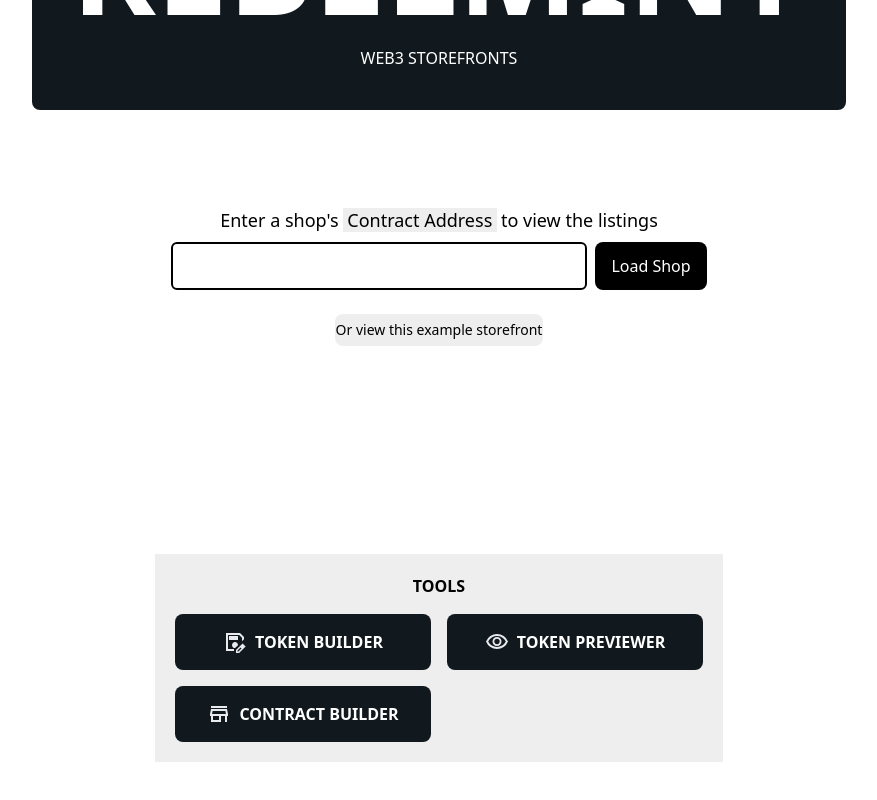
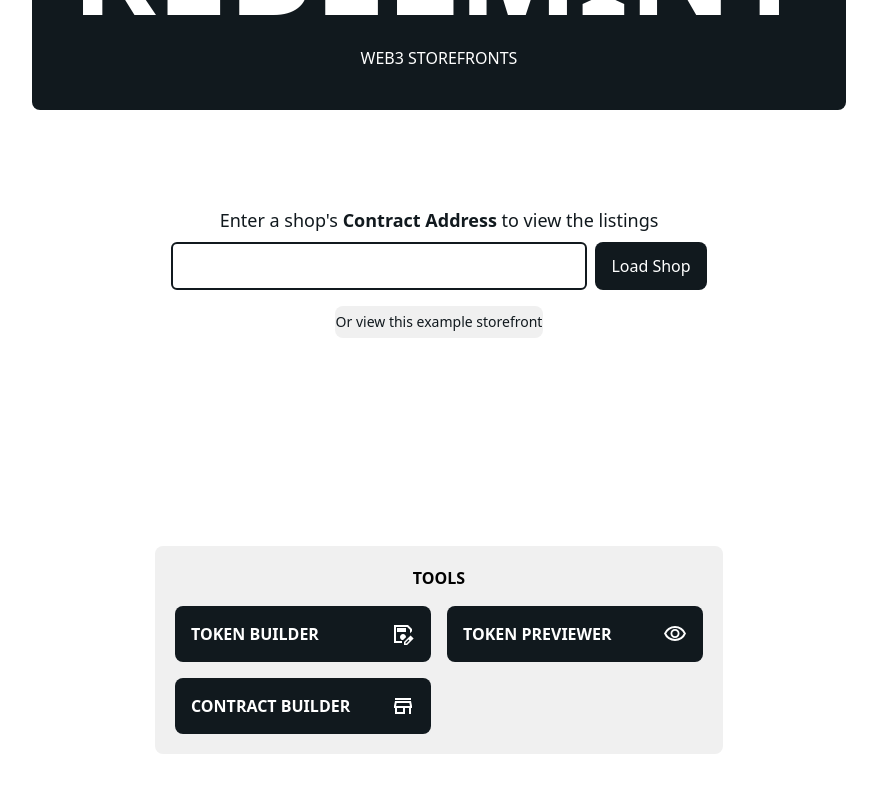
Before and after one commit to MonkMatto/RebelMint-App, a React (Vite) app: page / in a window 1280 px wide. Shown: the part 418-1218 px from the top of the page, without its empty margins (201-1078 px from the left). Built offline with nearby package versions, Linux system fonts and the light colour scheme; what @web3modal/wagmi would draw is missing.

Commit message:
landing styling

```diff
--- a/src/App.tsx
+++ b/src/App.tsx
@@ -5,15 +5,17 @@ import { useSearchParams } from 'react-router-dom'
 function App() {
     const [searchParams, setSearchParams] = useSearchParams()
     const contractAddress = searchParams.get('contract')
-    const [inputAddress, setInputAddress] = useState<string>()
+    const [inputAddress, setInputAddress] = useState<string>('')
     useEffect(() => {}, [inputAddress])
+    let invalidInput = false
+    if (inputAddress && inputAddress.length != 0 && inputAddress.length != 42) {
+        invalidInput = true
+    }
+
     //0x078AAdc0Bf407B3845603B2Fe5f66eB51A5AF4ed
     if (contractAddress) {
         return (
-            <div className="flex h-[100svh] flex-col items-center justify-center">
-                <a href="/tokenbuilder">token builder</a>
-                <a href="/tokenpreviewer">token previewer</a>
-                <a href="/createContract">contract builder</a>
+            <div className="flex h-fit min-h-[100svh] flex-col items-center justify-center">
                 <h1>This is an app running the RebelMint Component</h1>
                 <div className="flex h-[80svh] w-[80vw] justify-center bg-blue-200 align-middle">
                     <RebelMint
@@ -25,26 +27,35 @@ function App() {
         )
     } else {
         return (
-            <div className="flex h-fit min-h-[100svh] w-[100vw] flex-col items-center justify-center p-3 md:p-10">
+            <div className="relative flex h-fit min-h-[100svh] w-[100vw] flex-col items-center justify-center p-3 md:p-10">
+                <a
+                    href="/createcontract"
+                    className="absolute right-0 top-0 m-5 flex w-fit items-center justify-center gap-2 rounded-lg bg-bgcol p-4 text-textcol hover:invert-[5%] active:invert-[10%]"
+                >
+                    NEW SHOP
+                    <img src="add.svg" />
+                </a>
                 <div
                     id="hero"
                     className="mb-24 mt-[30svh] flex flex-col items-center rounded-lg bg-bgcol p-10 text-textcol"
                 >
-                    <h1 className="mb-4 text-5xl font-extrabold md:text-9xl">
+                    <h1 className="mb-4 text-5xl font-extrabold lg:text-9xl">
                         REBELMINT
                     </h1>
                     <p>{`WEB3 STOREFRONTS`}</p>
                 </div>
-                <span className="mb-2 text-base font-extralight md:text-lg">
-                    <span>Enter a shop's</span>
-                    <span className="bg-depth m-1 font-normal">
-                        {' '}
-                        Contract Address{' '}
-                    </span>
-                    <span>to view the listings</span>
+                <span className="mb-2 text-base md:text-lg">
+                    <span>Enter a shop's </span>
+                    <a
+                        href="https://ethereum.org/en/developers/docs/accounts/#contract-accounts"
+                        target="_blank"
+                    >
+                        <span className="font-semibold">Contract Address</span>
+                    </a>
+                    <span> to view the listings</span>
                 </span>
                 <form
-                    className="mb-6 flex flex-col items-center gap-2 text-sm md:text-base lg:flex-row"
+                    className="mb-4 flex flex-col items-center gap-2 text-sm md:text-base lg:flex-row"
                     onSubmit={(e) => {
                         e.preventDefault()
                         setSearchParams(
@@ -53,18 +64,23 @@ function App() {
                     }}
                 >
                     <input
-                        className="h-[3rem] w-[23rem] rounded-md border-2 border-black p-2 md:w-[26rem]"
+                        spellCheck={false}
+                        className="h-[3rem] w-[23rem] rounded-md border-2 border-bgcol p-2 md:w-[26rem]"
                         onChange={(e) => {
                             setInputAddress(e.target.value)
                         }}
                     ></input>
                     <button
                         type="submit"
-                        className="h-[3rem] w-[23rem] rounded-lg bg-black text-white hover:invert-[5%] active:invert-[10%] md:w-[26rem] lg:w-fit lg:px-4"
+                        className="h-[3rem] w-[23rem] rounded-lg bg-bgcol text-textcol hover:invert-[5%] active:invert-[10%] md:w-[26rem] lg:w-fit lg:px-4"
                     >
                         Load Shop
                     </button>
                 </form>
+                {invalidInput && (
+                    <p className="mb-5 text-red-500">Invalid address</p>
+                )}
+
                 <button
                     onClick={() => {
                         setSearchParams({
@@ -72,35 +88,35 @@ function App() {
                                 '0x078aadc0bf407b3845603b2fe5f66eb51a5af4ed',
                         })
                     }}
-                    className="bg-depth mb-52 h-[2rem] w-[13rem] rounded-lg text-sm text-black hover:invert-[5%] active:invert-[10%]"
+                    className="bg-base-100 mb-52 h-[2rem] w-[13rem] rounded-lg text-sm font-extralight text-bgcol hover:invert-[5%] active:invert-[10%]"
                 >
                     Or view this example storefront
                 </button>
-                <div className="bg-depth flex flex-col p-5">
+                <div className="bg-base-100 flex flex-col rounded-lg p-5">
                     <h1 className="mb-4 flex items-center justify-center font-semibold">
                         TOOLS
                     </h1>
                     <div className="grid grid-cols-1 gap-4 font-bold md:grid-cols-2">
                         <a
                             href="/tokenbuilder"
-                            className="flex w-64 items-center justify-center gap-2 rounded-lg bg-bgcol p-4 text-textcol hover:invert-[5%] active:invert-[10%]"
+                            className="flex w-64 items-center justify-between gap-2 rounded-lg bg-bgcol p-4 text-textcol hover:invert-[5%] active:invert-[10%]"
                         >
-                            <img src="create.svg" />
                             TOKEN BUILDER
+                            <img src="create.svg" className="brightness-110" />
                         </a>
                         <a
                             href="/tokenpreviewer"
-                            className="flex w-64 items-center justify-center gap-2 rounded-lg bg-bgcol p-4 text-textcol hover:invert-[5%] active:invert-[10%]"
+                            className="flex w-64 items-center justify-between gap-2 rounded-lg bg-bgcol p-4 text-textcol hover:invert-[5%] active:invert-[10%]"
                         >
-                            <img src="eye.svg" />
                             TOKEN PREVIEWER
+                            <img src="eye.svg" className="brightness-110" />
                         </a>
                         <a
                             href="/createContract"
-                            className="flex w-64 items-center justify-center gap-2 rounded-lg bg-bgcol p-4 text-textcol hover:invert-[5%] active:invert-[10%]"
+                            className="flex w-64 items-center justify-between gap-2 rounded-lg bg-bgcol p-4 text-textcol hover:invert-[5%] active:invert-[10%]"
                         >
-                            <img src="store.svg" />
                             CONTRACT BUILDER
+                            <img src="store.svg" className="brightness-110" />
                         </a>
                     </div>
                 </div>
--- a/src/output.css
+++ b/src/output.css
@@ -845,6 +845,10 @@ video {
   margin-bottom: 3rem;
 }
 
+.mb-2 {
+  margin-bottom: 0.5rem;
+}
+
 .mb-24 {
   margin-bottom: 6rem;
 }
@@ -857,6 +861,10 @@ video {
   margin-bottom: 1.25rem;
 }
 
+.mb-52 {
+  margin-bottom: 13rem;
+}
+
 .mb-6 {
   margin-bottom: 1.5rem;
 }
@@ -889,32 +897,12 @@ video {
   margin-top: 2rem;
 }
 
+.mt-\[30svh\] {
+  margin-top: 30svh;
+}
+
 .mt-auto {
   margin-top: auto;
-}
-
-.mb-2 {
-  margin-bottom: 0.5rem;
-}
-
-.mt-\[33svh\] {
-  margin-top: 33svh;
-}
-
-.mt-\[25svh\] {
-  margin-top: 25svh;
-}
-
-.mt-\[30svh\] {
-  margin-top: 30svh;
-}
-
-.mb-32 {
-  margin-bottom: 8rem;
-}
-
-.mb-52 {
-  margin-bottom: 13rem;
 }
 
 .box-border {
@@ -1084,20 +1072,16 @@ video {
   height: 2rem;
 }
 
-.h-\[100svh\] {
-  height: 100svh;
-}
-
 .h-\[2rem\] {
   height: 2rem;
 }
 
+.h-\[3rem\] {
+  height: 3rem;
+}
+
 .h-\[40svh\] {
   height: 40svh;
-}
-
-.h-\[5rem\] {
-  height: 5rem;
 }
 
 .h-\[60svh\] {
@@ -1117,10 +1101,6 @@ video {
   height: 100%;
 }
 
-.h-\[3rem\] {
-  height: 3rem;
-}
-
 .max-h-52 {
   max-height: 13rem;
 }
@@ -1175,6 +1155,10 @@ video {
 
 .w-60 {
   width: 15rem;
+}
+
+.w-64 {
+  width: 16rem;
 }
 
 .w-\[100vw\] {
@@ -1212,14 +1196,6 @@ video {
 
 .w-full {
   width: 100%;
-}
-
-.w-24 {
-  width: 6rem;
-}
-
-.w-64 {
-  width: 16rem;
 }
 
 .flex-1 {
@@ -1582,10 +1558,6 @@ video {
   grid-auto-flow: column dense;
 }
 
-.grid-cols-2 {
-  grid-template-columns: repeat(2, minmax(0, 1fr));
-}
-
 .grid-cols-1 {
   grid-template-columns: repeat(1, minmax(0, 1fr));
 }
@@ -1790,16 +1762,12 @@ video {
   gap: 0.75rem;
 }
 
+.gap-4 {
+  gap: 1rem;
+}
+
 .gap-5 {
   gap: 1.25rem;
-}
-
-.gap-4 {
-  gap: 1rem;
-}
-
-.gap-10 {
-  gap: 2.5rem;
 }
 
 .space-x-2 > :not([hidden]) ~ :not([hidden]) {
@@ -2290,11 +2258,6 @@ video {
   border-color: rgb(17 25 30 / var(--tw-border-opacity));
 }
 
-.border-black {
-  --tw-border-opacity: 1;
-  border-color: rgb(0 0 0 / var(--tw-border-opacity));
-}
-
 .border-gray-300 {
   --tw-border-opacity: 1;
   border-color: rgb(209 213 219 / var(--tw-border-opacity));
@@ -2334,11 +2297,6 @@ video {
   background-color: rgb(42 42 42 / var(--tw-bg-opacity));
 }
 
-.bg-black {
-  --tw-bg-opacity: 1;
-  background-color: rgb(0 0 0 / var(--tw-bg-opacity));
-}
-
 .bg-blue-200 {
   --tw-bg-opacity: 1;
   background-color: rgb(191 219 254 / var(--tw-bg-opacity));
@@ -2349,9 +2307,9 @@ video {
   background-color: rgb(60 60 60 / var(--tw-bg-opacity));
 }
 
-.bg-cardhover {
+.bg-depth {
   --tw-bg-opacity: 1;
-  background-color: rgb(78 78 78 / var(--tw-bg-opacity));
+  background-color: rgb(238 238 238 / var(--tw-bg-opacity));
 }
 
 .bg-green-300 {
@@ -2384,9 +2342,19 @@ video {
   background-color: rgb(254 240 138 / var(--tw-bg-opacity));
 }
 
-.bg-depth {
+.bg-base-100 {
   --tw-bg-opacity: 1;
-  background-color: rgb(238 238 238 / var(--tw-bg-opacity));
+  background-color: rgb(240 240 240 / var(--tw-bg-opacity));
+}
+
+.bg-base-300 {
+  --tw-bg-opacity: 1;
+  background-color: rgb(179 179 179 / var(--tw-bg-opacity));
+}
+
+.bg-base-200 {
+  --tw-bg-opacity: 1;
+  background-color: rgb(209 209 209 / var(--tw-bg-opacity));
 }
 
 .bg-\[image\:var\(--image-url\)\] {
@@ -2547,24 +2515,16 @@ video {
   padding: 0.75rem;
 }
 
+.p-4 {
+  padding: 1rem;
+}
+
 .p-5 {
   padding: 1.25rem;
 }
 
 .p-8 {
   padding: 2rem;
-}
-
-.p-4 {
-  padding: 1rem;
-}
-
-.pt-\[33svh\] {
-  padding-top: 33svh;
-}
-
-.pt-\[90svh\] {
-  padding-top: 90svh;
 }
 
 .text-left {
@@ -2647,6 +2607,11 @@ video {
   line-height: 1;
 }
 
+.text-base {
+  font-size: 1rem;
+  line-height: 1.5rem;
+}
+
 .text-lg {
   font-size: 1.125rem;
   line-height: 1.75rem;
@@ -2662,11 +2627,6 @@ video {
   line-height: 1.75rem;
 }
 
-.text-base {
-  font-size: 1rem;
-  line-height: 1.5rem;
-}
-
 .font-bold {
   font-weight: 700;
 }
@@ -2675,20 +2635,20 @@ video {
   font-weight: 800;
 }
 
+.font-extralight {
+  font-weight: 200;
+}
+
 .font-light {
   font-weight: 300;
 }
 
-.font-extralight {
-  font-weight: 200;
+.font-normal {
+  font-weight: 400;
 }
 
 .font-semibold {
   font-weight: 600;
-}
-
-.font-normal {
-  font-weight: 400;
 }
 
 .uppercase {
@@ -2772,16 +2732,16 @@ video {
   color: rgb(51 102 153 / .35);
 }
 
+.text-base {
+  --tw-text-opacity: 1;
+  color: rgb(17 25 30 / var(--tw-text-opacity));
+}
+
 .text-bgcol {
   --tw-text-opacity: 1;
   color: rgb(17 25 30 / var(--tw-text-opacity));
 }
 
-.text-black {
-  --tw-text-opacity: 1;
-  color: rgb(0 0 0 / var(--tw-text-opacity));
-}
-
 .text-blue-500 {
   --tw-text-opacity: 1;
   color: rgb(59 130 246 / var(--tw-text-opacity));
@@ -2798,11 +2758,6 @@ video {
 }
 
 .text-textcol {
-  --tw-text-opacity: 1;
-  color: rgb(255 255 255 / var(--tw-text-opacity));
-}
-
-.text-white {
   --tw-text-opacity: 1;
   color: rgb(255 255 255 / var(--tw-text-opacity));
 }
@@ -3034,6 +2989,11 @@ video {
 
 .blur {
   --tw-blur: blur(8px);
+  filter: var(--tw-blur) var(--tw-brightness) var(--tw-contrast) var(--tw-grayscale) var(--tw-hue-rotate) var(--tw-invert) var(--tw-saturate) var(--tw-sepia) var(--tw-drop-shadow);
+}
+
+.brightness-110 {
+  --tw-brightness: brightness(1.1);
   filter: var(--tw-blur) var(--tw-brightness) var(--tw-contrast) var(--tw-grayscale) var(--tw-hue-rotate) var(--tw-invert) var(--tw-saturate) var(--tw-sepia) var(--tw-drop-shadow);
 }
 
@@ -3366,13 +3326,13 @@ video {
   text-align: center;
 }
 
+.active\:invert-\[10\%\]:active {
+  --tw-invert: invert(10%);
+  filter: var(--tw-blur) var(--tw-brightness) var(--tw-contrast) var(--tw-grayscale) var(--tw-hue-rotate) var(--tw-invert) var(--tw-saturate) var(--tw-sepia) var(--tw-drop-shadow);
+}
+
 .active\:invert-\[20\%\]:active {
   --tw-invert: invert(20%);
-  filter: var(--tw-blur) var(--tw-brightness) var(--tw-contrast) var(--tw-grayscale) var(--tw-hue-rotate) var(--tw-invert) var(--tw-saturate) var(--tw-sepia) var(--tw-drop-shadow);
-}
-
-.active\:invert-\[10\%\]:active {
-  --tw-invert: invert(10%);
   filter: var(--tw-blur) var(--tw-brightness) var(--tw-contrast) var(--tw-grayscale) var(--tw-hue-rotate) var(--tw-invert) var(--tw-saturate) var(--tw-sepia) var(--tw-drop-shadow);
 }
 
@@ -3423,11 +3383,6 @@ video {
     padding: 2.5rem;
   }
 
-  .md\:text-2xl {
-    font-size: 1.5rem;
-    line-height: 2rem;
-  }
-
   .md\:text-9xl {
     font-size: 8rem;
     line-height: 1;
@@ -3441,6 +3396,11 @@ video {
   .md\:text-lg {
     font-size: 1.125rem;
     line-height: 1.75rem;
+  }
+
+  .md\:text-base {
+    --tw-text-opacity: 1;
+    color: rgb(17 25 30 / var(--tw-text-opacity));
   }
 }
 
@@ -3454,13 +3414,14 @@ video {
     flex-direction: row;
   }
 
-  .lg\:flex-col {
-    flex-direction: column;
-  }
-
   .lg\:px-4 {
     padding-left: 1rem;
     padding-right: 1rem;
+  }
+
+  .lg\:text-9xl {
+    font-size: 8rem;
+    line-height: 1;
   }
 }
 
```
Also changed, not shown: src/pages/TokenBuilder.tsx (+8 -12 lines), src/util/handleJson.ts (added, +29 -0 lines), tailwind.config.js (+29 -0 lines), public/add.svg (added), src/pages/TokenManager.tsx (added).
